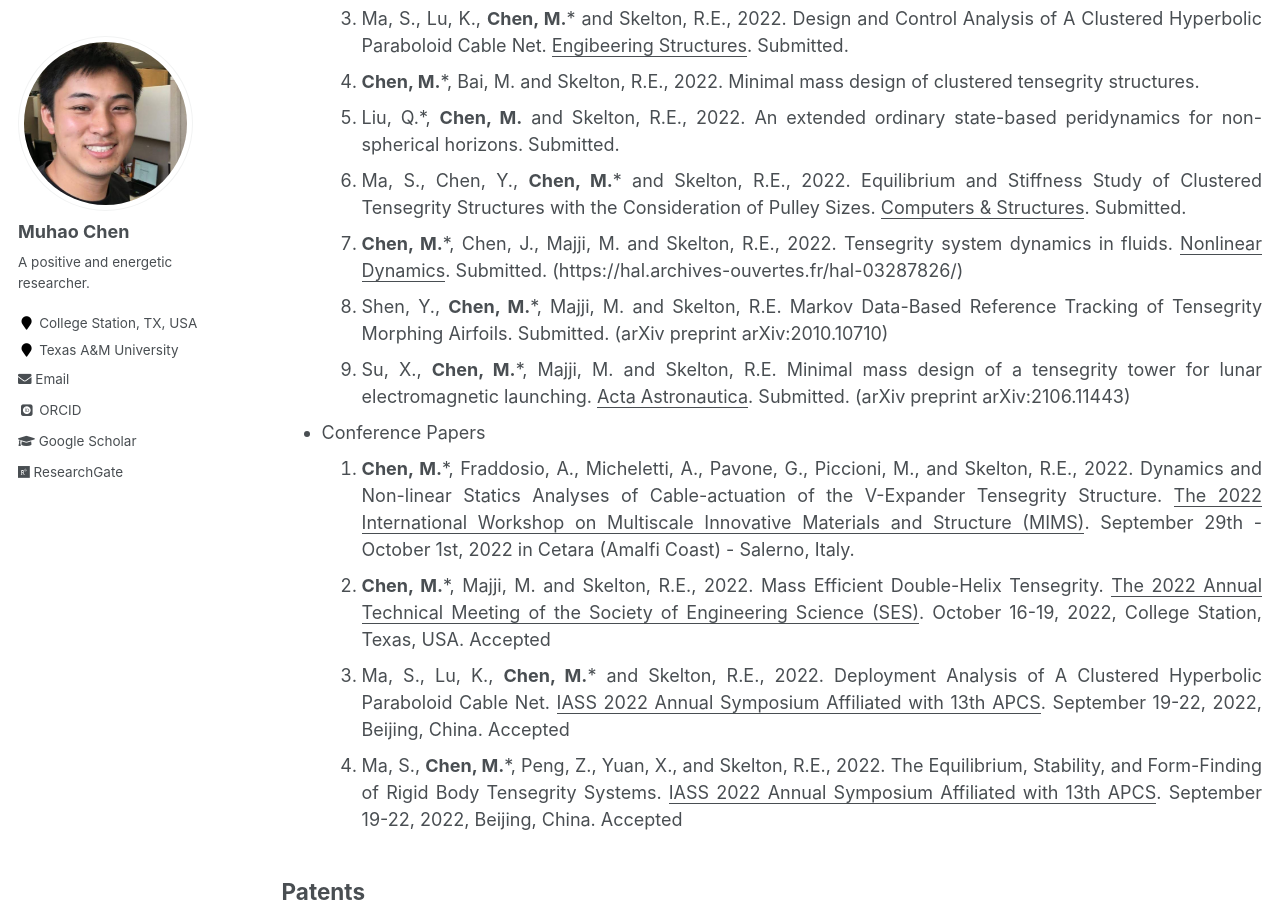
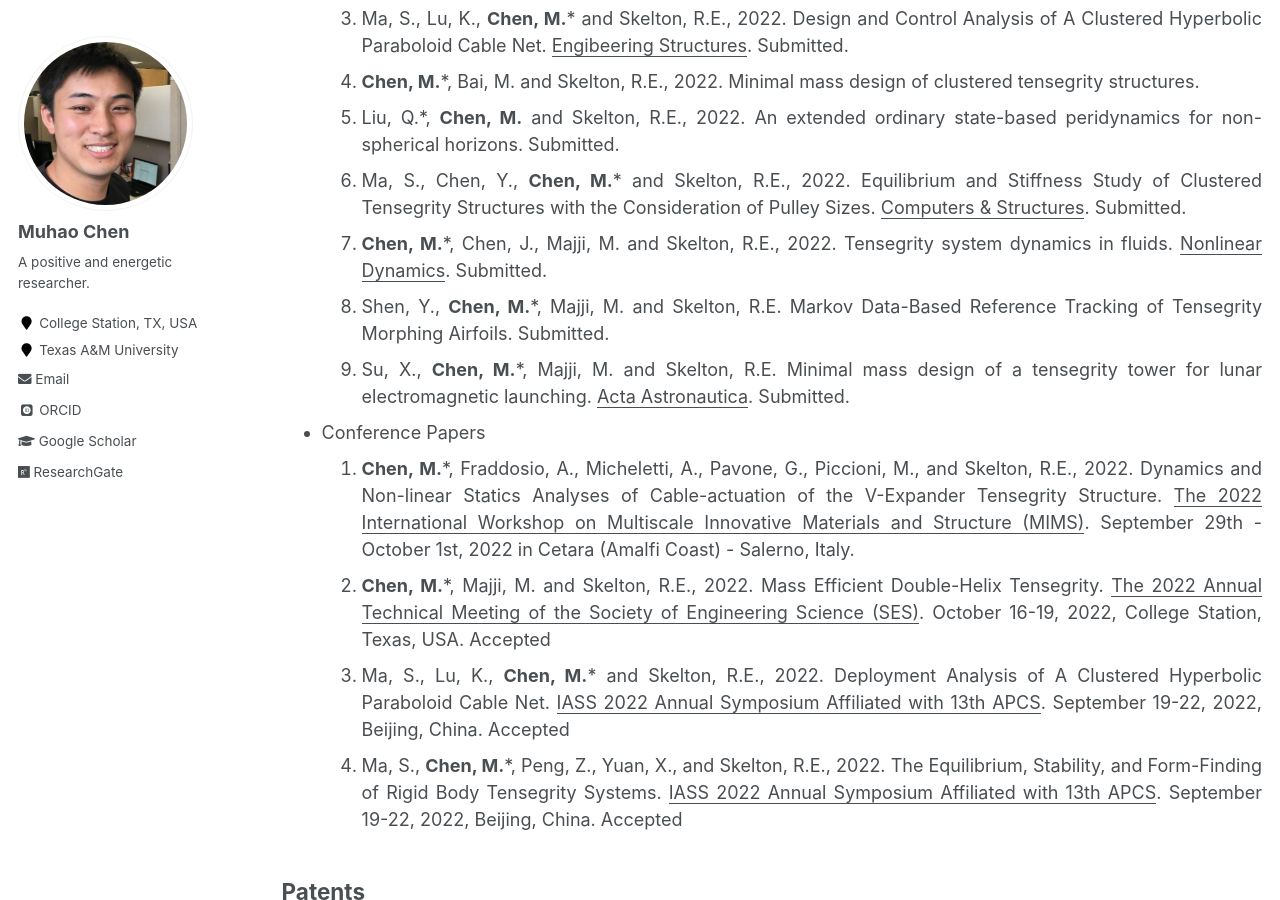
Before and after one commit to Muhao-Chen/muhao-chen.github.io, a Jekyll site: the page built from _pages/publication.md, in a window 1280 px wide and 900 px high, scrolled down 1860 px. Built offline with Jekyll 4.4.1, drawn with Linux system fonts in a browser that asks for light colours; some web fonts are replaced.

Commit message:
Update publication.md

```diff
--- a/_pages/publication.md
+++ b/_pages/publication.md
@@ -43,9 +43,9 @@ His citation profile is in [Google Scholar](https://scholar.google.com/citations
 1. **Chen, M.***, Bai, M. and Skelton, R.E., 2022. Minimal mass design of clustered tensegrity structures.
 1. Liu, Q.*, **Chen, M.** and Skelton, R.E., 2022. An extended ordinary state-based peridynamics for non-spherical horizons. Submitted.
 1. Ma, S., Chen, Y., **Chen, M.*** and Skelton, R.E., 2022. Equilibrium and Stiffness Study of Clustered Tensegrity Structures with the Consideration of Pulley Sizes. <u>Computers & Structures</u>. Submitted.
-1. **Chen, M.***, Chen, J., Majji, M. and Skelton, R.E., 2022. Tensegrity system dynamics in fluids. <u>Nonlinear Dynamics</u>. Submitted. (https://hal.archives-ouvertes.fr/hal-03287826/)
-1. Shen, Y., **Chen, M.***, Majji, M. and Skelton, R.E. Markov Data-Based Reference Tracking of Tensegrity Morphing Airfoils. Submitted. (arXiv preprint arXiv:2010.10710)
-1. Su, X., **Chen, M.***, Majji, M. and Skelton, R.E. Minimal mass design of a tensegrity tower for lunar electromagnetic launching. <u>Acta Astronautica</u>. Submitted. (arXiv preprint arXiv:2106.11443)
+1. **Chen, M.***, Chen, J., Majji, M. and Skelton, R.E., 2022. Tensegrity system dynamics in fluids. <u>Nonlinear Dynamics</u>. Submitted.
+1. Shen, Y., **Chen, M.***, Majji, M. and Skelton, R.E. Markov Data-Based Reference Tracking of Tensegrity Morphing Airfoils. Submitted.
+1. Su, X., **Chen, M.***, Majji, M. and Skelton, R.E. Minimal mass design of a tensegrity tower for lunar electromagnetic launching. <u>Acta Astronautica</u>. Submitted.
 - Conference Papers
 1. **Chen, M.***, Fraddosio, A., Micheletti, A., Pavone, G., Piccioni, M., and Skelton, R.E., 2022. Dynamics and Non-linear Statics Analyses of Cable-actuation of the V-Expander Tensegrity Structure. <u>The 2022 International Workshop on Multiscale Innovative Materials and Structure (MIMS)</u>. September 29th - October 1st, 2022 in Cetara (Amalfi Coast) - Salerno, Italy.
 1. **Chen, M.***, Majji, M. and Skelton, R.E., 2022. Mass Efficient Double-Helix Tensegrity. <u>The 2022 Annual Technical Meeting of the Society of Engineering Science (SES)</u>. October 16-19, 2022, College Station, Texas, USA. Accepted
```
